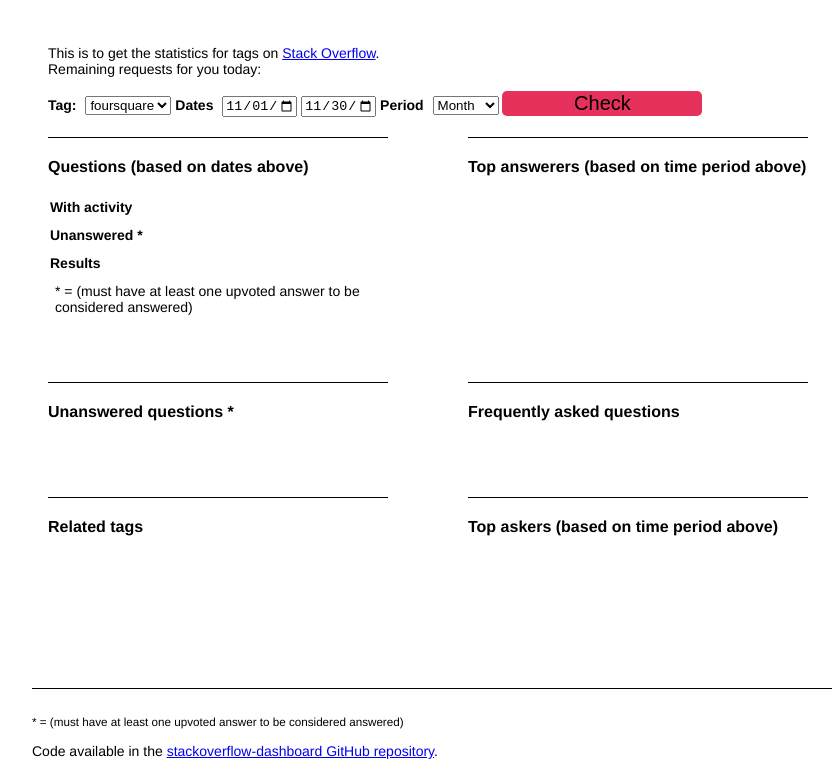
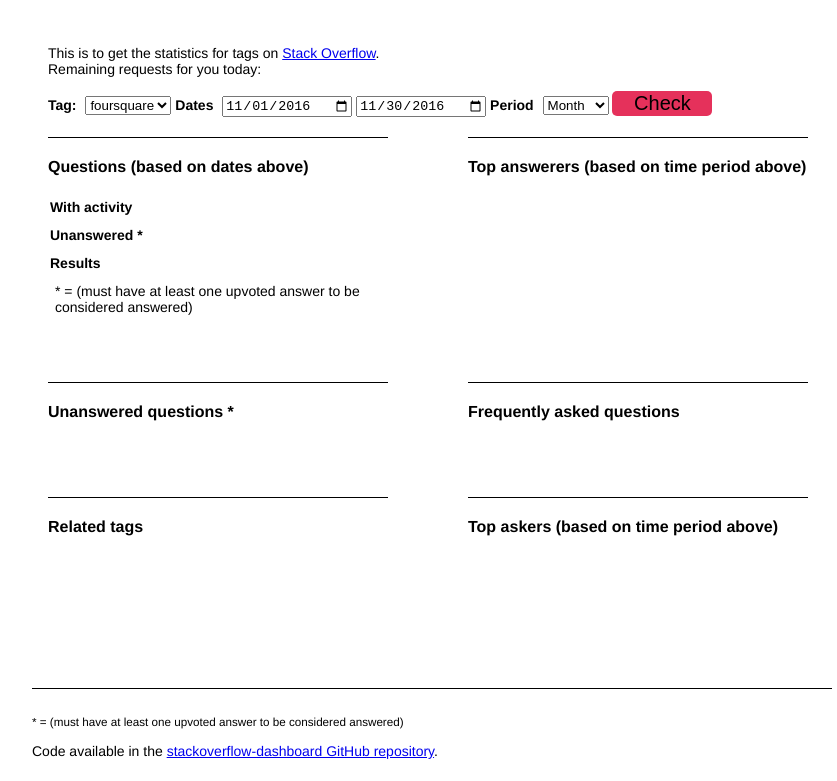
Before and after one commit to rkotzy/stack-dash, a plain HTML site: page index.html in a window 1280 px wide. Shown: the part 108-889 px from the top of the page, without its empty margins (208-1045 px from the left). Drawn offline with Linux system fonts and the light colour scheme; no server answers.

Commit message:
changed formatting

```diff
--- a/css/base.css
+++ b/css/base.css
@@ -42,16 +42,15 @@ label {
 }
 
 input[type=date] {
-  width: 70px;
+  width: 125px;
 }
 
 input[type=submit] {
   font-size: 20px;
-  width: 200px;
+  width: 100px;
   background: #e5315b;
   border: none;
   border-radius: 5px;
-  width: 200px;
 }
 
 th {
--- a/index.html
+++ b/index.html
@@ -102,7 +102,7 @@
 
         <footer>
             <p><small>* = (must have at least one upvoted answer to be considered answered)</small></p>
-            <p>Code available in the <a href="https://github.com/robnyman/stackoverflow-dashboard">stackoverflow-dashboard GitHub repository</a>.</p>
+            <p>Code available in the <a href="https://github.com/rkotzy/stack-dash">stackoverflow-dashboard GitHub repository</a>.</p>
         </footer>
 
     </div>
```
